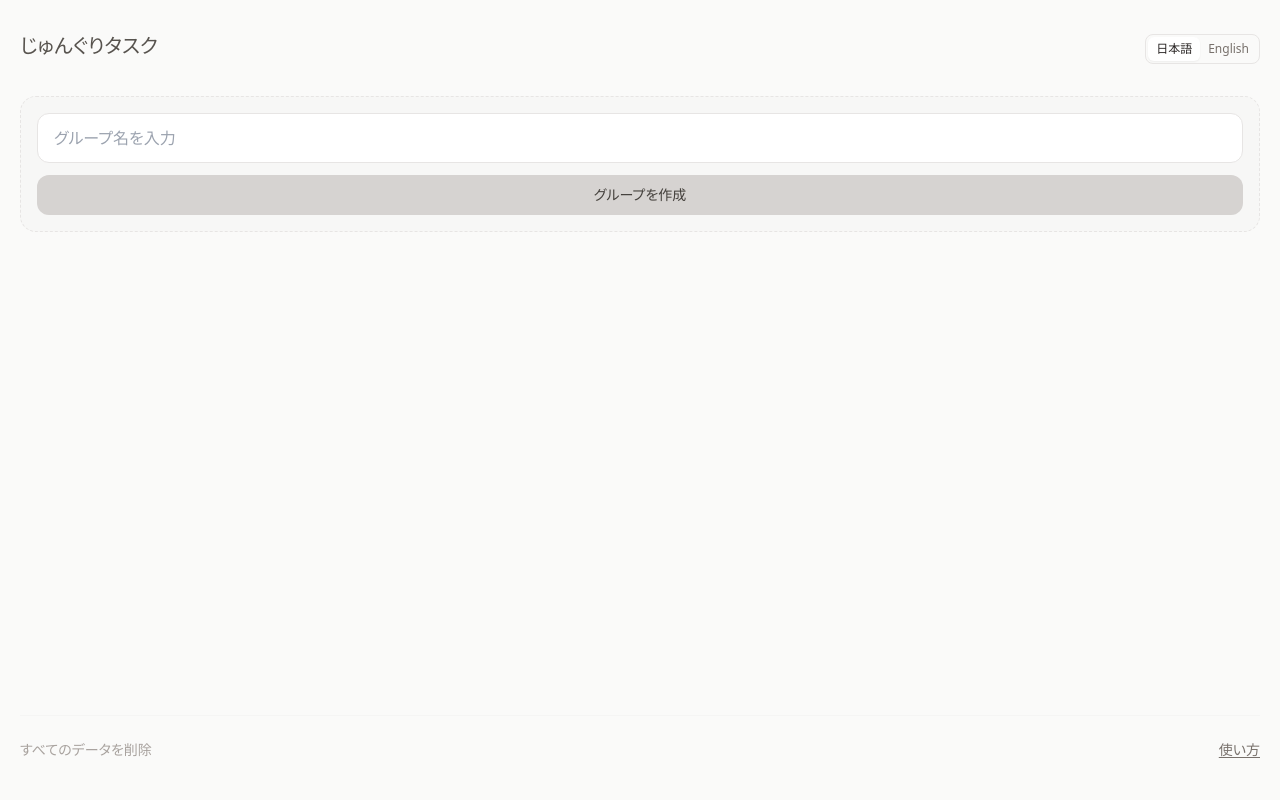
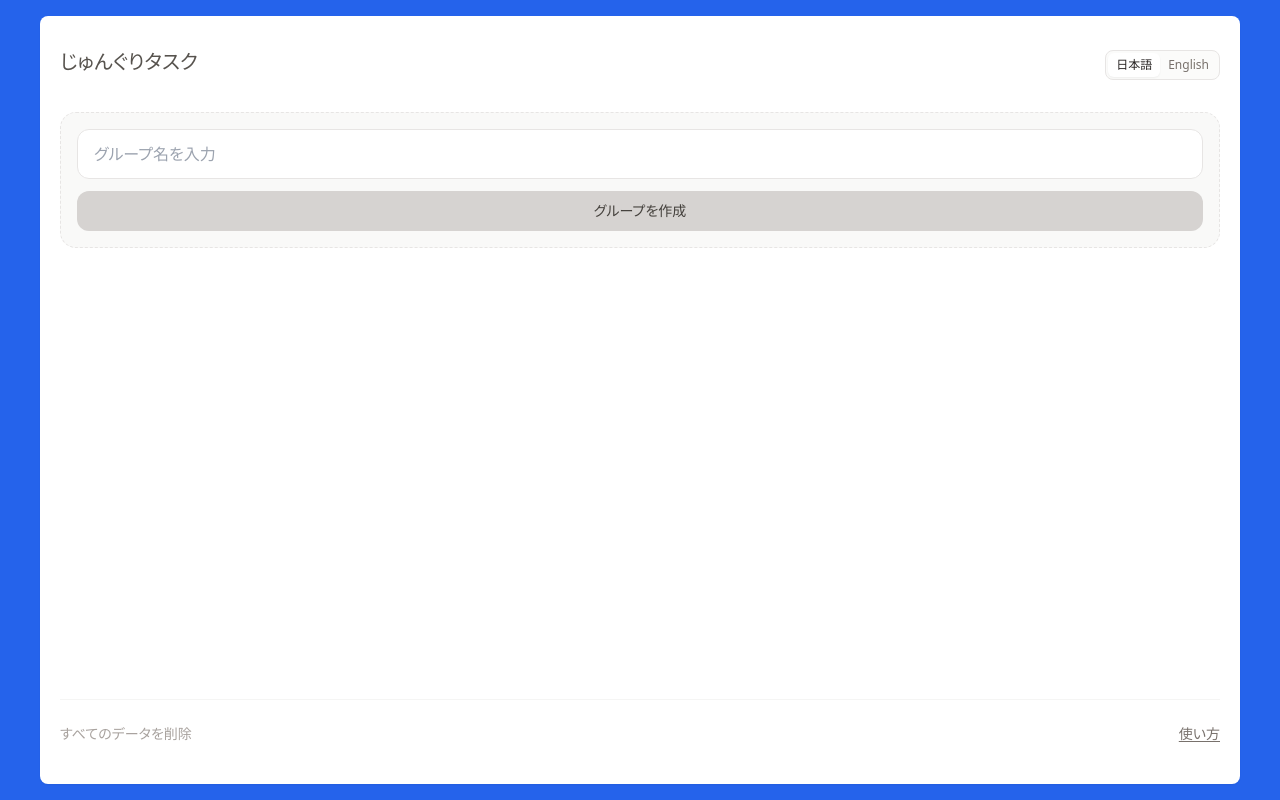
Before and after one commit to kt-hakama/JunguriTask, a React (Vite) app: page / in a window 1280 px wide. Built offline with nearby package versions, Linux system fonts and the light colour scheme.

Commit message:
バック色を変更、ホバーエフェクト効果を追加、幅をMAX1200px

```diff
--- a/src/App.jsx
+++ b/src/App.jsx
@@ -22,7 +22,8 @@ export default function App() {
   const showTaskScreen = activeListId && activeList
   return (
     <LocaleProvider>
-      <div className="min-h-dvh safe-area-pb">
+      <div className="flex min-h-dvh flex-col bg-blue-600 px-4 pt-4 pb-[max(1rem,env(safe-area-inset-bottom,0px))]">
+        <div className="mx-auto flex w-full max-w-[1200px] flex-1 flex-col overflow-hidden rounded-lg bg-white shadow-sm">
           {showHelp ? (
             <HelpGuide onClose={() => setShowHelp(false)} />
           ) : showTaskScreen ? (
@@ -40,6 +41,7 @@ export default function App() {
             />
           )}
         </div>
+      </div>
     </LocaleProvider>
   )
 }
--- a/src/components/HelpGuide.jsx
+++ b/src/components/HelpGuide.jsx
@@ -778,7 +778,7 @@ export default function HelpGuide({ onClose }) {
   const { locale, t } = useLocale()
 
   return (
-    <div className="flex flex-col min-h-dvh bg-stone-50 safe-area-pb">
+    <div className="flex flex-1 flex-col min-h-0">
       <header className="flex items-center gap-2 px-4 py-3 border-b border-stone-200 bg-white/90 backdrop-blur shrink-0">
         <button
           type="button"
@@ -792,7 +792,7 @@ export default function HelpGuide({ onClose }) {
           {t('help.title')}
         </h1>
       </header>
-      <main className="flex-1 overflow-auto px-4 pt-4">
+      <main className="min-h-0 flex-1 overflow-auto px-4 pt-4">
         {locale === 'ja' ? <GuideJa /> : <GuideEn />}
       </main>
     </div>
--- a/src/components/ListSelection.jsx
+++ b/src/components/ListSelection.jsx
@@ -62,7 +62,7 @@ export default function ListSelection({ lists, setData, onOpenList, onOpenHelp }
   }
 
   return (
-    <div className="flex flex-col min-h-dvh px-5 pt-6 pb-8">
+    <div className="flex flex-1 flex-col min-h-0 px-5 pt-6 pb-8">
       <div className="flex items-start justify-between gap-3 mb-8 mt-2">
         <h1 className="text-xl font-light text-stone-600 m-0 pr-2">
           {t('app.title')}
@@ -109,7 +109,7 @@ export default function ListSelection({ lists, setData, onOpenList, onOpenHelp }
               <div className="flex items-center">
                 <button
                   onClick={() => onOpenList(list.id)}
-                  className="flex-1 px-5 py-4 text-left text-base text-stone-800"
+                  className="flex-1 px-5 py-4 text-left text-base text-stone-800 transition-opacity duration-150 hover:opacity-75"
                 >
                   {list.name}
                 </button>
--- a/src/components/TaskScreen.jsx
+++ b/src/components/TaskScreen.jsx
@@ -160,7 +160,7 @@ export default function TaskScreen({ list, setData, onBack }) {
   }
 
   return (
-    <div className="flex flex-col min-h-dvh">
+    <div className="flex flex-1 flex-col min-h-0">
       <header className="flex items-center gap-2 px-4 py-3 border-b border-stone-100 bg-white/80 backdrop-blur">
         <button
           onClick={onBack}
@@ -235,7 +235,7 @@ export default function TaskScreen({ list, setData, onBack }) {
         )}
       </header>
 
-      <main className="flex-1 overflow-auto px-4 py-6">
+      <main className="min-h-0 flex-1 overflow-auto px-4 py-6">
         {isEmpty ? (
           <EmptyState onAddTask={handleAddTask} emptyPrompt={t('taskScreen.emptyPrompt')} taskNamePlaceholder={t('taskScreen.taskNamePlaceholder')} addTaskLabel={t('taskScreen.addTask')} />
         ) : (
@@ -435,7 +435,7 @@ function FirstTaskCard({
             <button
               type="button"
               onClick={startEdit}
-              className="text-xl font-medium text-stone-800 leading-relaxed flex-1 min-w-0 text-left rounded-xl py-1 -my-1 px-1 -mx-1 hover:bg-stone-50 active:bg-stone-100"
+              className="text-xl font-medium text-stone-800 leading-relaxed flex-1 min-w-0 text-left rounded-xl py-1 -my-1 px-1 -mx-1 transition-opacity duration-150 hover:opacity-75 active:opacity-90"
               aria-label={t('task.editNameTap')}
             >
               {task.name}
@@ -604,7 +604,7 @@ function TaskRow({
                 <button
                   type="button"
                   onClick={startEdit}
-                  className="text-stone-600 text-sm truncate flex-1 min-w-0 text-left rounded-lg py-1.5 pl-0 pr-2 hover:bg-stone-50 active:bg-stone-100"
+                  className="text-stone-600 text-sm truncate flex-1 min-w-0 text-left rounded-lg py-1.5 pl-0 pr-2 transition-opacity duration-150 hover:opacity-75 active:opacity-90"
                   aria-label={t('task.editNameTap')}
                 >
                   {task.name}
--- a/src/index.css
+++ b/src/index.css
@@ -4,7 +4,7 @@
 
 @layer base {
   body {
-    @apply bg-stone-50 text-stone-800 antialiased;
+    @apply bg-blue-600 text-stone-800 antialiased;
     font-feature-settings: "palt" 1;
   }
 }
```
Also changed, not shown: 1 other file (tests, documents, lock files or other folders). Lines whose indentation alone changed are shown as unchanged.
